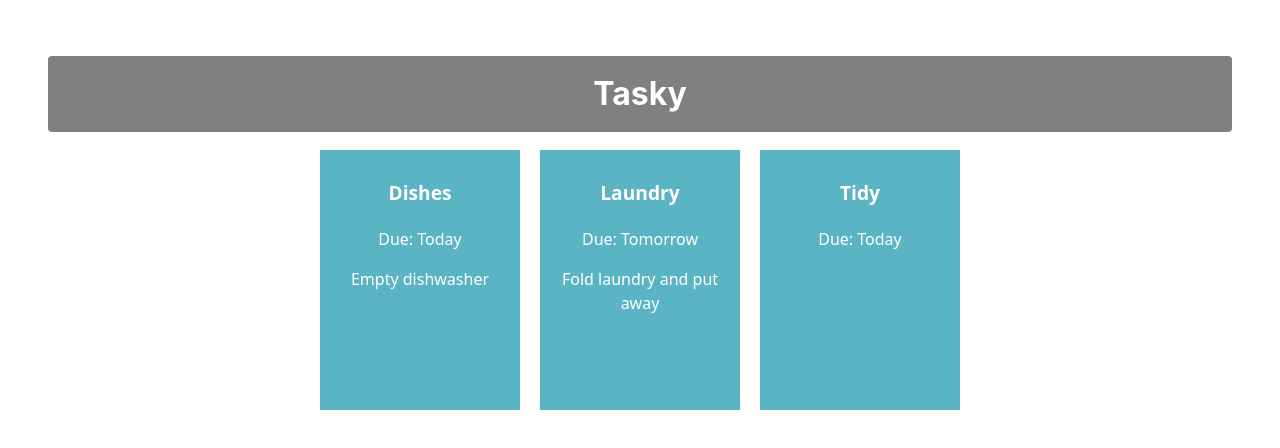
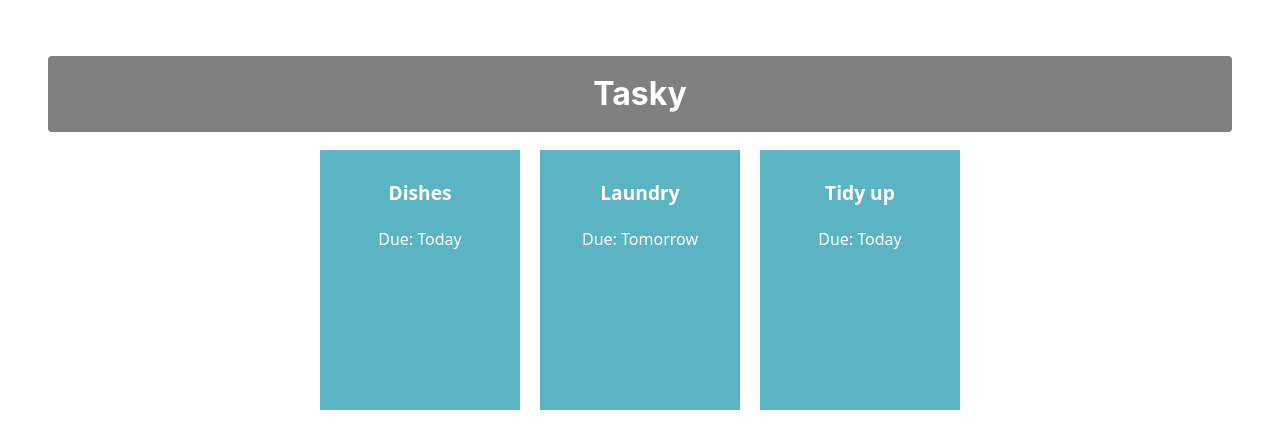
Before and after one commit to MohannadKhrata/react-basics-labs, a React (Vite) app in the folder tasky/: page / in a window 1280 px wide. Shown: the top 448 px of the page. Built offline with nearby package versions, Linux system fonts and the light colour scheme.

Commit message:
Added task state

```diff
--- a/tasky/src/App.jsx
+++ b/tasky/src/App.jsx
@@ -1,20 +1,28 @@
+import React, { useState } from 'react';
+
 import './App.css';
 import Task from './components/Task';
 
 function App() {
+
+
+  const [ taskState, setTaskState ] = useState({
+    tasks: [
+      { title:"Dishes", description: "Empty dishwasher", deadline: "Today" },
+      { title: "Laundry", description: "Fold clothes and put away", deadline: "Tomorrow" },
+      { title: "Tidy up", deadline: "Today" }
+    ]
+  });
+
+
+
   return (
     <div className="container">
 
-      <h1>Tasky</h1>
-      <Task title="Dishes" deadline="Today" >
-      Empty dishwasher
-      </Task>
-      <Task title="Laundry" deadline="Tomorrow">
-        Fold laundry and put away
-    </Task>
-
-
-      <Task title="Tidy" deadline="Today" />
+<h1>Tasky</h1>
+      <Task title={taskState.tasks[0].title} deadline={taskState.tasks[0].deadline} description={taskState.tasks[0].description} />
+      <Task title={taskState.tasks[1].title} deadline={taskState.tasks[1].deadline} description={taskState.tasks[1].description} />
+      <Task title={taskState.tasks[2].title} deadline={taskState.tasks[2].deadline} description={taskState.tasks[2].description} />
     </div>
   );
 }
```
